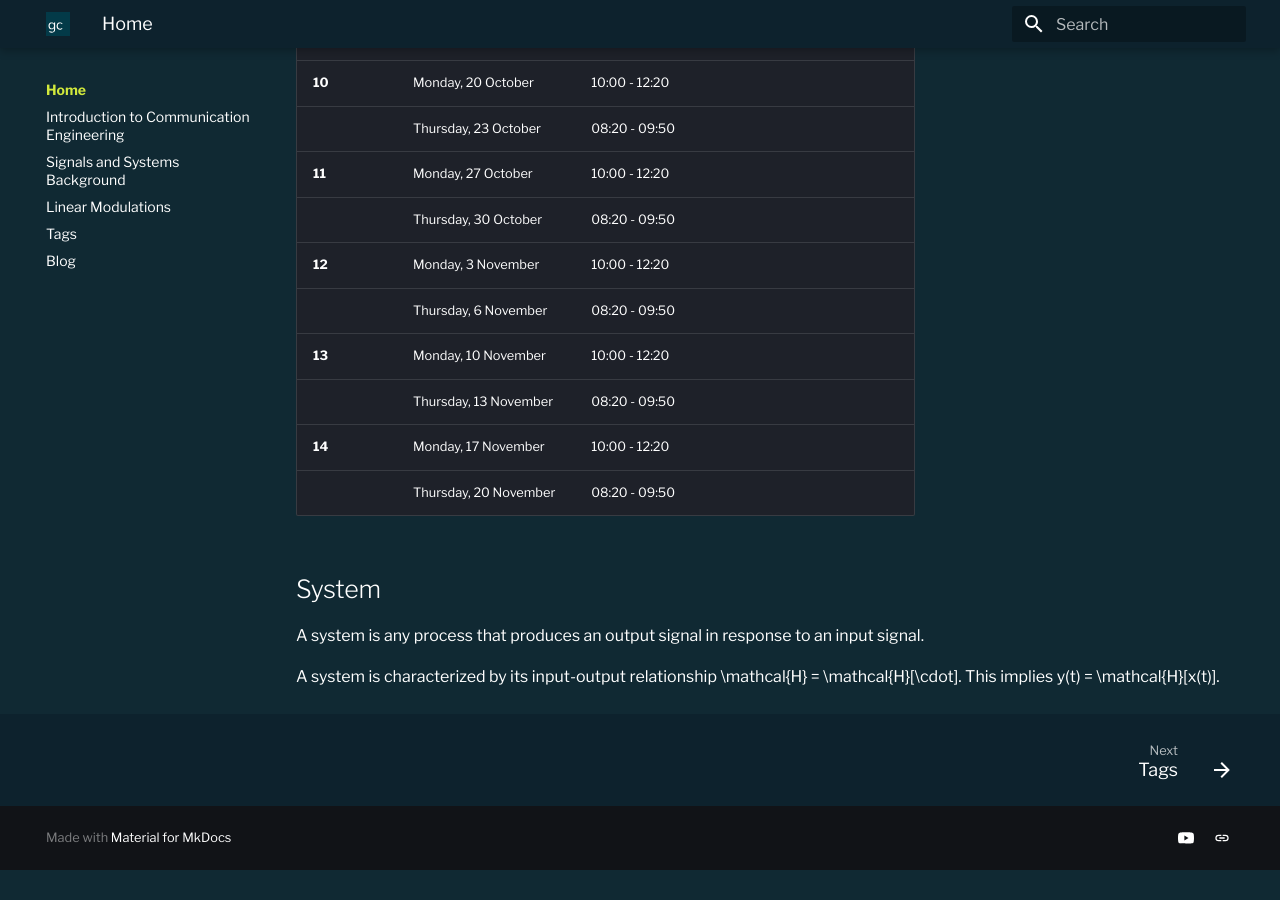
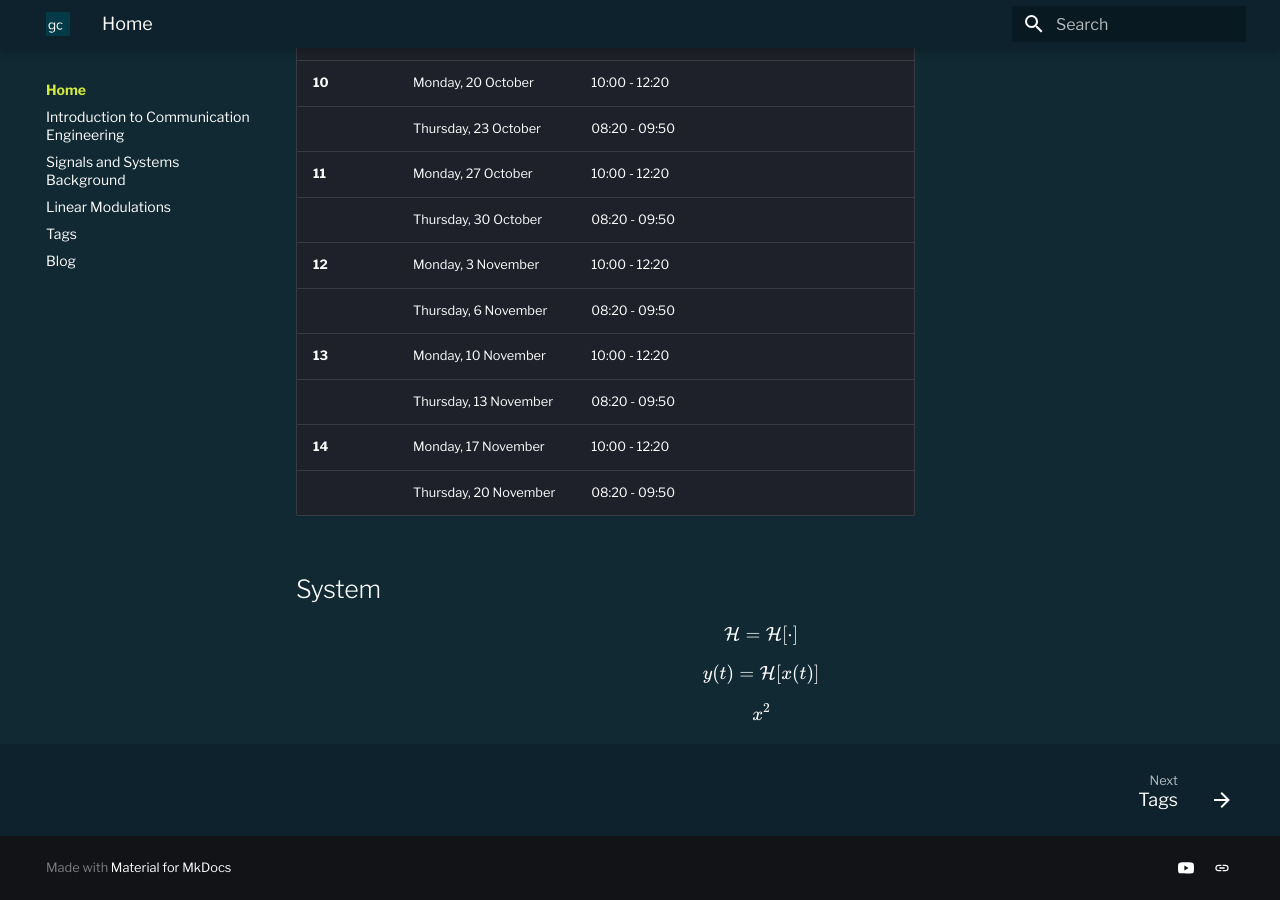
Before and after one commit to gabcav/communication-engineering, an MkDocs documentation site: the page built from docs/index.md, in a window 1280 px wide and 900 px high, scrolled down 1823 px. Built offline with MkDocs 1.6.1 and Material for MkDocs 9.7.7, drawn with Linux system fonts in a browser that asks for light colours; some web fonts are replaced; before the commit the page ends 2693 px from its top, so only the background shows below that; part of the change alters nothing that is shown.

```diff
--- a/docs/index.md
+++ b/docs/index.md
@@ -67,7 +67,9 @@ This is the schedule for the course RAF501G
 
 ## System
 
-A system is any process that produces an output signal in response to an input signal.
 
-A system is characterized by its input-output relationship $\mathcal{H} = \mathcal{H}[\cdot]$.
-This implies $y(t) = \mathcal{H}[x(t)]$.
+$$\mathcal{H} = \mathcal{H}[\cdot]$$
+
+$$y(t) = \mathcal{H}[x(t)]$$
+
+$$x^2$$
--- /dev/null
+++ b/docs/overrides/mathjax-init.js
@@ -0,0 +1,34 @@
+window.MathJax = {
+  tex: {
+    inlineMath: [['$', '$'], ['\\(', '\\)']],
+    displayMath: [['$$', '$$'], ['\\[', '\\]']]
+  },
+  options: {
+    skipHtmlTags: ['script', 'noscript', 'style', 'textarea', 'pre']
+  },
+  startup: {
+    ready: function () {
+      console.log('MathJax is loaded and ready!');
+
+      // Hook into MathJax rendering events
+      MathJax.startup.document.clear();
+      MathJax.startup.document.observe('end', function (math) {
+        console.log(`Formula detected: ${math.math}`);
+        console.log('Rendering started...');
+      });
+
+      // Call original startup process
+      MathJax.startup.defaultReady();
+    }
+  }
+};
+
+document.addEventListener("DOMContentLoaded", function () {
+  if (typeof MathJax.typesetPromise === 'function') {
+    MathJax.typesetPromise().then(() => {
+      console.log('All formulas have been rendered!');
+    }).catch(err => console.error('Error during rendering:', err));
+  } else {
+    console.error('MathJax 3.x is not loaded or typesetPromise is unavailable!');
+  }
+});
--- a/mkdocs.yml
+++ b/mkdocs.yml
@@ -1,12 +1,16 @@
 site_name: Communication Engineering
 site_url: https://communication-engineering
 
+extra_javascript:
+  - https://cdnjs.cloudflare.com/ajax/libs/mathjax/3.2.2/es5/tex-mml-chtml.js
+  - overrides/mathjax-init.js
+
 plugins:
   - search
+  - macros
   - tags:
      tags_file: tags.md
   - blog
-
 
 # To define what files to include in the navigation
 nav:
@@ -17,7 +21,6 @@ nav:
    - Tags: tags.md
    - Blog: blog/index.md
 #  - Slides: slides.md
-
 
 theme:
   name: material
@@ -47,7 +50,6 @@ theme:
         #icon: material/weather-sunny  Button for switch to light mode
         #name: Dark mode
 
-
     # Light Mode
     - scheme: default
       toggle:
@@ -55,13 +57,6 @@ theme:
         name: Light mode
       primary: blue
       accent: deep orange
-
-extra_javascript:
-  #- https://cdn.jsdelivr.net/npm/katex@0.15.3/dist/katex.min.js
-  #- https://cdn.jsdelivr.net/npm/katex@0.15.3/dist/contrib/auto-render.min.js
-  - https://cdnjs.cloudflare.com/ajax/libs/mathjax/3.2.2/es5/tex-mml-chtml.js
-  - https://cdnjs.cloudflare.com/ajax/libs/mermaid/10.2.4/mermaid.min.js
-
 
 markdown_extensions:
   - attr_list
@@ -79,7 +74,6 @@ markdown_extensions:
         - name: mermaid
           class: mermaid
           format: !!python/name:pymdownx.superfences.fence_code_format
-  - pymdownx.arithmatex
   - pymdownx.tabbed:
       alternate_style: true
   - admonition
```
Also changed, not shown: 3 other files.
